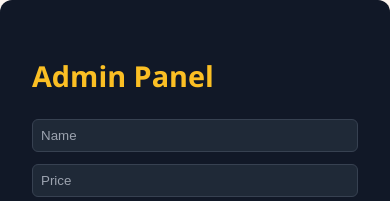
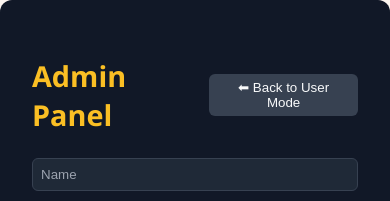
Before and after one commit to andrei4-rgb/ccs112-shopeasy-sprint2, a React (Create React App) app: page /admin in a window 390 px wide. Shown: the top 201 px of the page. Built offline with nearby package versions, Linux system fonts and the light colour scheme.

Commit message:
fixing the alignments and responsiveness of the website

```diff
--- a/src/components/AdminPanel.js
+++ b/src/components/AdminPanel.js
@@ -1,11 +1,16 @@
-//Artillero, Lexin Andrei G.
+// Artillero, Lexin Andrei G.
 
-import React, { useState } from "react";
+import React, { useState, useEffect } from "react";
 import productsData from "../data/products.json";
 import "../index.css";
 
 export default function AdminPanel() {
-  const [products, setProducts] = useState(productsData);
+  // Load products from localStorage if available
+  const [products, setProducts] = useState(() => {
+    const saved = localStorage.getItem("products");
+    return saved ? JSON.parse(saved) : productsData;
+  });
+
   const [newProduct, setNewProduct] = useState({
     name: "",
     price: "",
@@ -13,6 +18,11 @@ export default function AdminPanel() {
     image: "",
     category: ""
   });
+
+  // Persist products whenever they change
+  useEffect(() => {
+    localStorage.setItem("products", JSON.stringify(products));
+  }, [products]);
 
   const handleAdd = () => {
     const id = products.length + 1;
@@ -36,7 +46,16 @@ export default function AdminPanel() {
 
   return (
     <div className="admin-container">
-      <h2 className="admin-title">Admin Panel</h2>
+      {/* Header with Back button */}
+      <div className="admin-header">
+        <h2 className="admin-title">Admin Panel</h2>
+        <button
+          className="back-button"
+          onClick={() => (window.location.href = "/")}
+        >
+          ⬅ Back to User Mode
+        </button>
+      </div>
 
       {/* Add product form */}
       <div className="admin-form">
--- a/src/components/Navbar.js
+++ b/src/components/Navbar.js
@@ -21,7 +21,7 @@ export default function Navbar() {
           <button onClick={() => setDropdownOpen(!dropdownOpen)}>⋮</button>
           {dropdownOpen && (
             <div className="mode-dropdown">
-              <div onClick={() => { navigate("/products"); setDropdownOpen(false); }}>
+              <div onClick={() => { navigate("/"); setDropdownOpen(false); }}>
                 User Mode
               </div>
               <div onClick={() => { navigate("/admin"); setDropdownOpen(false); }}>
--- a/src/index.css
+++ b/src/index.css
@@ -56,6 +56,7 @@ nav a:hover {
   margin: 40px auto;
   padding: 16px;
   text-align: center;
+  width: 90%;
 }
 
 /* product grid layout */
@@ -272,6 +273,8 @@ button:hover {
 /* mode switch dropdown */
 .mode-switch {
   position: relative;
+  align-items: center;
+
 }
 .mode-switch button {
   background: none;
@@ -279,6 +282,8 @@ button:hover {
   font-size: 1.5rem;
   cursor: pointer;
   color: #F9FAFB;
+  padding: 0;
+  line-height: 1;;
 }
 .mode-dropdown {
   position: absolute;
@@ -307,11 +312,33 @@ button:hover {
   padding: 32px;
   border-radius: 12px;
 }
+.admin-header {
+  display: flex;
+  justify-content: space-between;
+  align-items: center;
+}
 .admin-title {
   font-size: 1.8rem;
   margin-bottom: 24px;
   color: #FBBF24; /* warm accent yellow */
 }
+.back-button {
+  background: #374151;
+  color: #F9FAFB;
+  border: none;
+  padding: 6px 12px;
+  border-radius: 6px;
+  cursor: pointer;
+}
+
+.back-button:hover { background: #4B5563; }
+.admin-form {
+  display: flex;
+  gap: 12px;
+  flex-wrap: wrap;
+  margin-bottom: 24px;
+}
+
 .admin-form {
   display: flex;
   gap: 12px;
```
